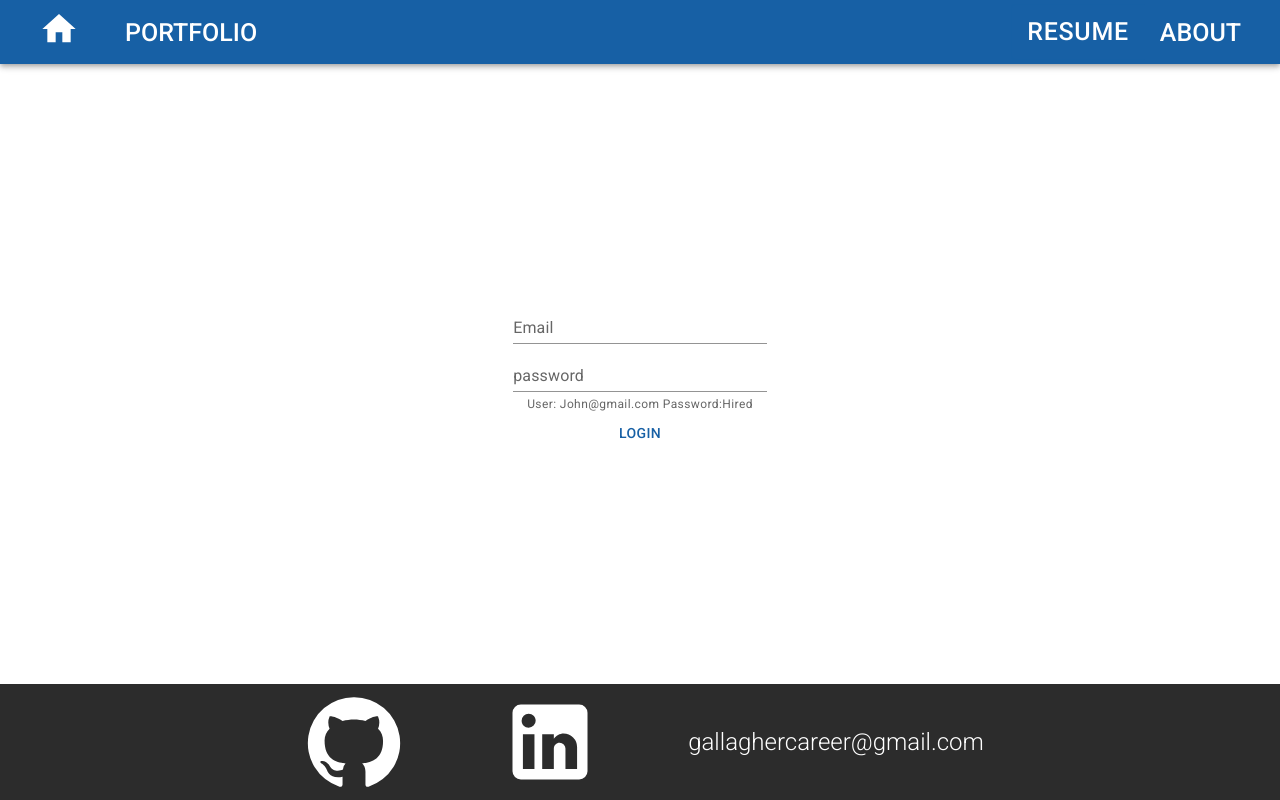
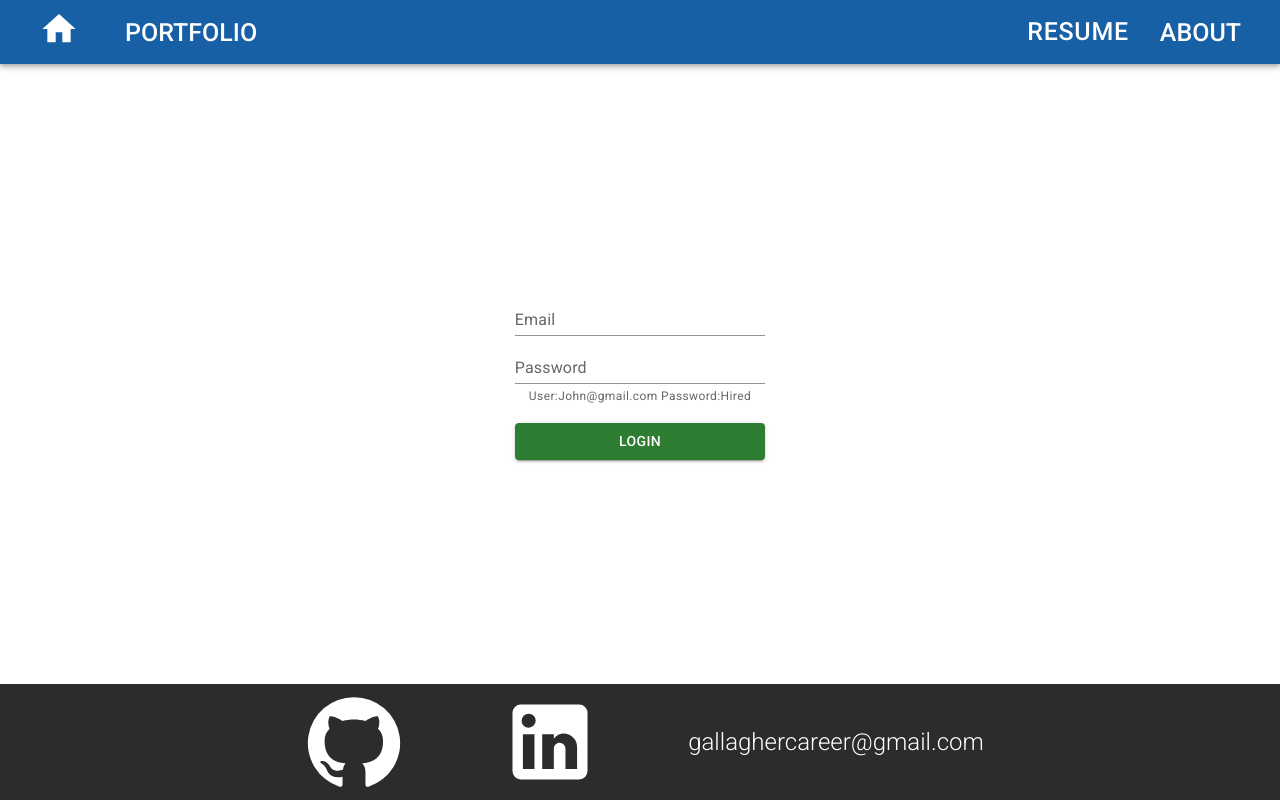
Before and after one commit to gallaghercareer/portfolio-2022, a React (Create React App) app: page /login in a window 1280 px wide. Built offline with nearby package versions, Linux system fonts and the light colour scheme.

Commit message:
Login Updated

```diff
--- a/src/Components/Login.jsx
+++ b/src/Components/Login.jsx
@@ -6,6 +6,7 @@ import Stack from '@mui/material/Stack';
 import Grid from '@mui/material/Grid';
 import { Button,FormControl,Input,FormHelperText,InputLabel, TextField} from '@mui/material';
 import { useEffect } from 'react';
+import ClipLoader from "react-spinners/ClipLoader";
 
 function Login() {
   const navigate = useNavigate()
@@ -16,10 +17,16 @@ function Login() {
     password: '',
 
   })
-
+  const [isError, setError] = useState(false)
   const {email, password} = formData
+  let [isLoading, setLoading] = useState(false);
 
 
+const override = {
+  display: "block",
+  margin: "50px auto",
+
+};
   const onChange= (e) =>{
     setFormData((prevState)=>({
       ...prevState,
@@ -29,17 +36,23 @@ function Login() {
 
   const postUp = (e) =>{
     e.preventDefault()
-    navigate('/dashboard')
+   setLoading(true)
+
     axios.post('https://heroku-app-012.herokuapp.com/api/users/login', {
       email: email,
       password: password
     })
     .then(function (response) {
+      setError(false)
+      setLoading(false)
       console.log(response.data)
       localStorage.setItem('token',JSON.stringify(response.data.token))
+      navigate('/dashboard')
 
     })
     .catch(function (error) {
+      setLoading(false)
+      setError(true)
       console.log(error);
     });
 
@@ -48,18 +61,22 @@ function Login() {
 
 
   return (
+    <>
+  { isLoading && <ClipLoader color="#000000" loading={isLoading} cssOverride={override} size={150} />}
+
    <Grid container sx={{minHeight:'calc(100vh - 180px)'}}>
     <Grid item xs={12} sx={{display:'flex', alignItems:'center',justifyContent:'center'}}>
 
       <FormControl>
-      <TextField type="email" variant="standard" label="Email" name="email" value={email} onChange={onChange}> Email</TextField>
-      <TextField type="password" variant="standard" label="password" name="password" value={password} onChange={onChange}>Password</TextField>
-        <FormHelperText>User: John@gmail.com Password:Hired</FormHelperText>
-        <Button  onClick={postUp}>Login</Button>
+      <TextField helperText={isError ? 'Email is john@gmail.com' : '' }error={isError}type="email" variant="standard" label="Email" name="email" value={email} onChange={onChange}> Email</TextField>
+      <TextField helperText={isError ? 'Password is Hired' : '' }error={isError} type="password" variant="standard" label="Password" name="password" value={password} onChange={onChange}>Password</TextField>
+      <FormHelperText>User:John@gmail.com Password:Hired</FormHelperText>
+      <Button sx={{marginTop:2}}color="success" variant="contained" onClick={postUp}>Login</Button>
       </FormControl>
 
     </Grid>
     </Grid>
+    </>
   )
 }
 
```
